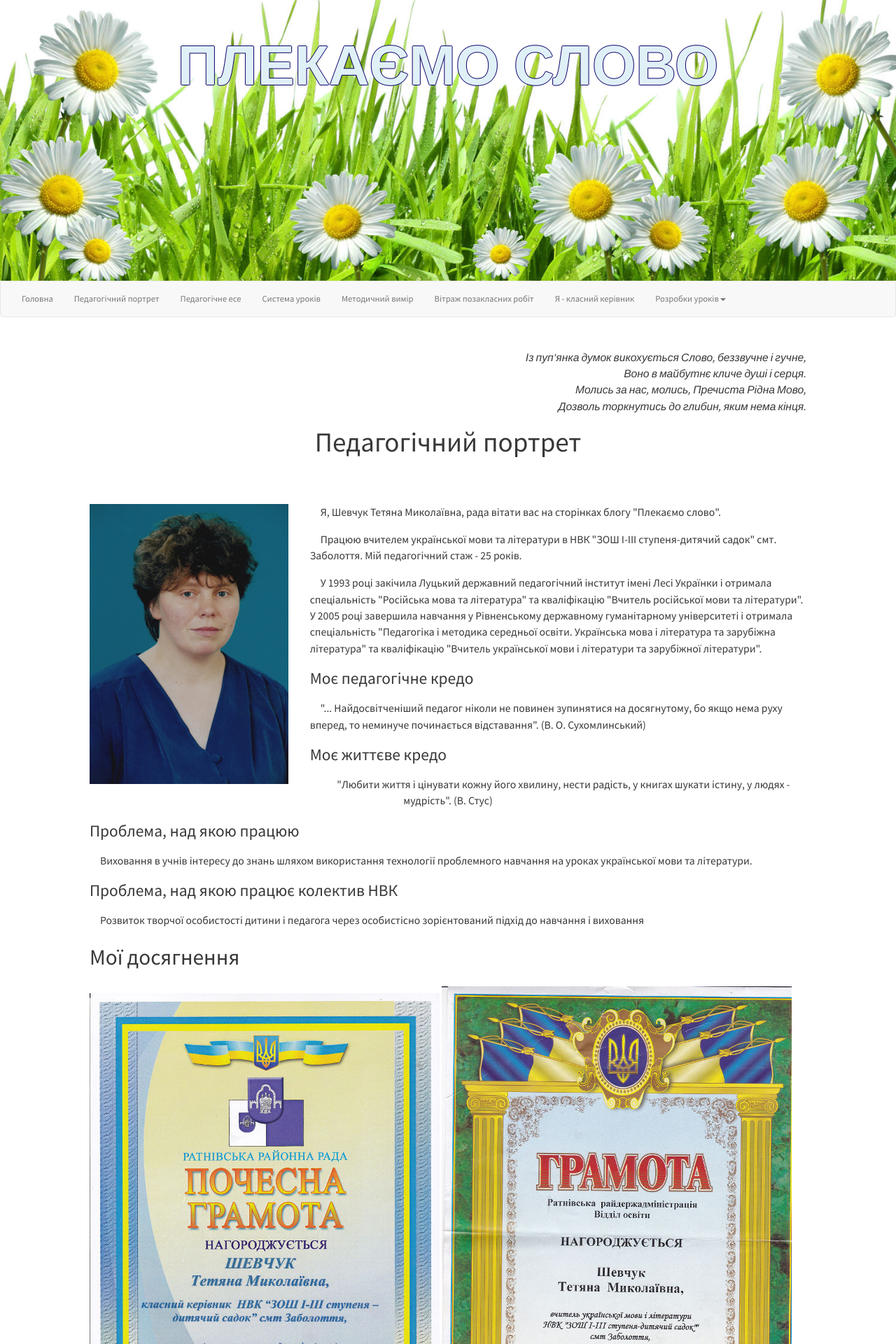
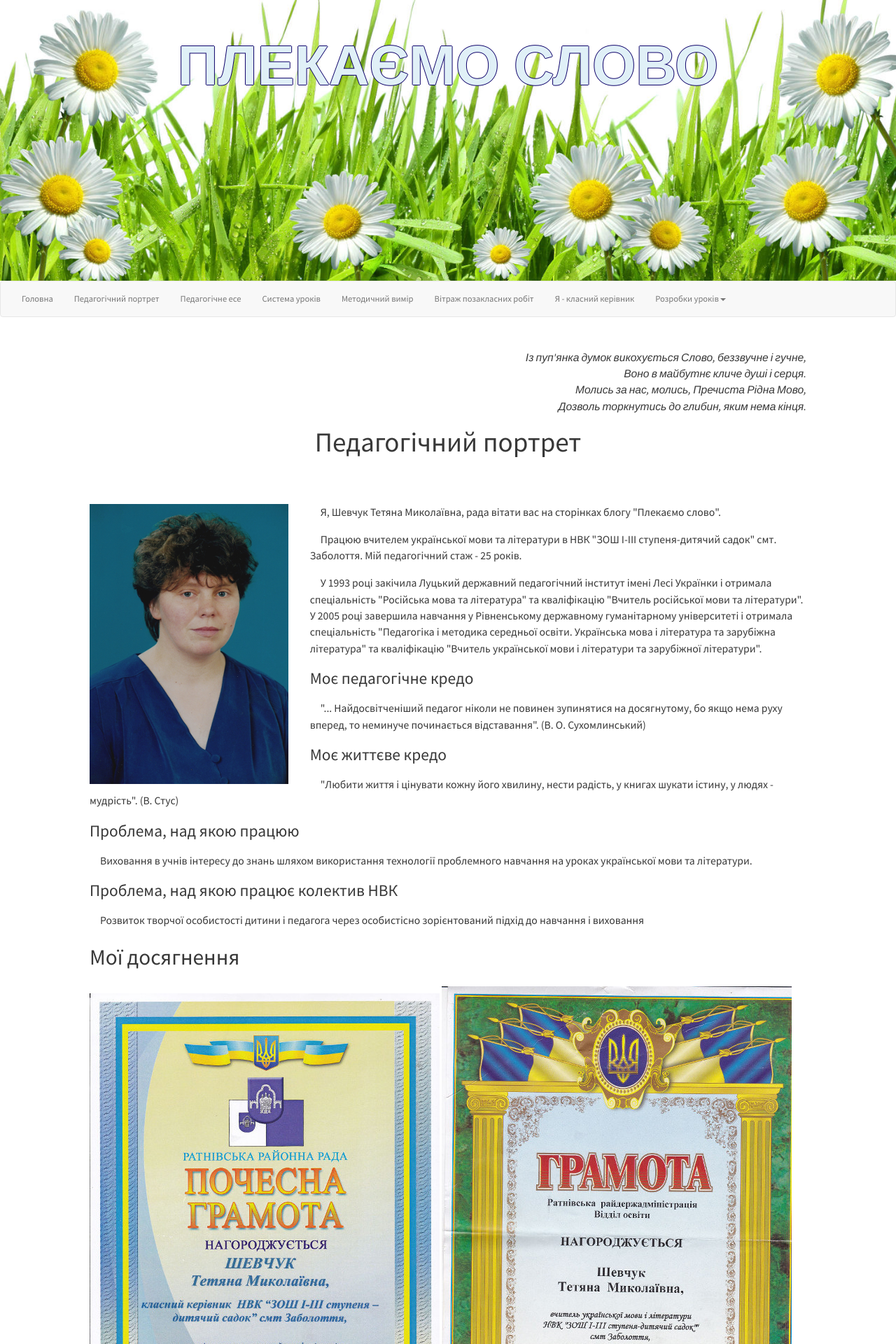
Before and after one commit to tetyanashevchuk/tetyanashevchuk.github.io, a Jekyll site: the page built from pedagogic_portrait/index.html, in a window 1280 px wide. Shown: the top 1920 px of the page at 70% size. Built offline with Jekyll 4.4.1, drawn with Linux system fonts in a browser that asks for light colours; nearby versions of some CDN libraries.

Commit message:
pedagogic portrait layout

```diff
--- a/css/specific.css
+++ b/css/specific.css
@@ -128,9 +128,3 @@ a.button:hover {
 .post-epigraph{
      text-align: right;
 }
-
-
-/*Article header truncation for post classification*/
-. post-series-entry {
-  margin-bottom: 10px;
-}
--- a/pedagogic_portrait/index.html
+++ b/pedagogic_portrait/index.html
@@ -44,7 +44,7 @@ title: "Педагогічний портрет"
   <h3>
       Моє життєве кредо
   </h3>
-  <p align="center">
+  <p>
     "Любити життя і цінувати кожну його хвилину, нести радість, у книгах шукати істину, у людях - мудрість".  (В. Стус)
   </p>
 
@@ -56,7 +56,7 @@ title: "Педагогічний портрет"
   </p>
   <h3>
       Проблема, над якою працює колектив НВК
-    </h3>
+  </h3>
   <p>
     Розвиток творчої особистості дитини і педагога через особистісно зорієнтований підхід до навчання і виховання
   </p>
```
